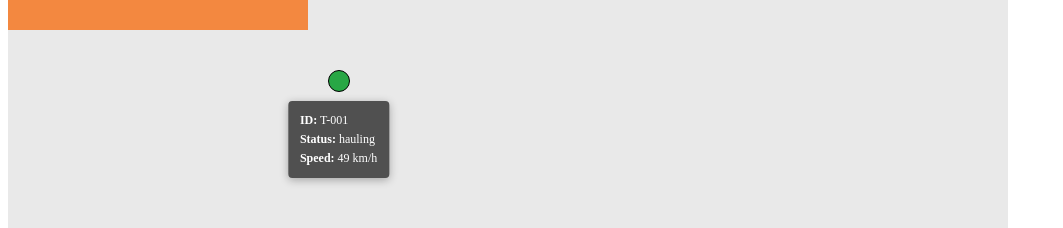
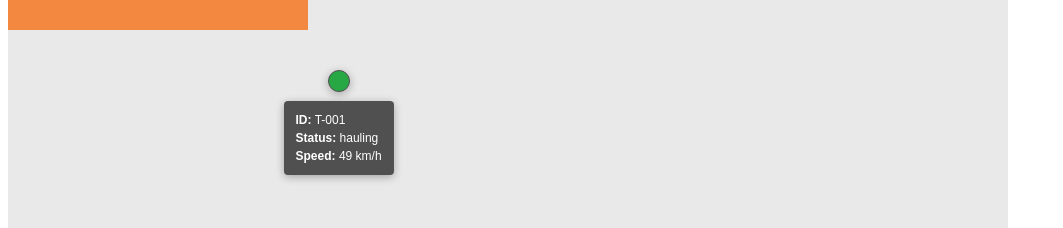
Before and after one commit to meshechko/cat_coding_challenge, an Angular app: page / in a window 1280 px wide. Shown: the part 278-506 px from the top of the page, without its empty margins (0-1063 px from the left). Built offline with nearby package versions, Linux system fonts and the light colour scheme.

Commit message:
Tidy up truck styles

```diff
--- a/src/app/map/truck/truck.component.css
+++ b/src/app/map/truck/truck.component.css
@@ -10,7 +10,8 @@
   width: 20px;
   height: 20px;
   border-radius: 100%;
-  border: 1px solid #000;
+  box-shadow: 0 2px 8px rgba(0, 0, 0, 0.3);
+  border: 1px solid #505050;
 }
 
 .truck-info {
@@ -26,6 +27,7 @@
   white-space: nowrap;
   box-shadow: 0 2px 8px rgba(0, 0, 0, 0.3);
   display: block;
+  font-family: Arial, Helvetica, sans-serif;
 }
 
 .truck-info div {
```
